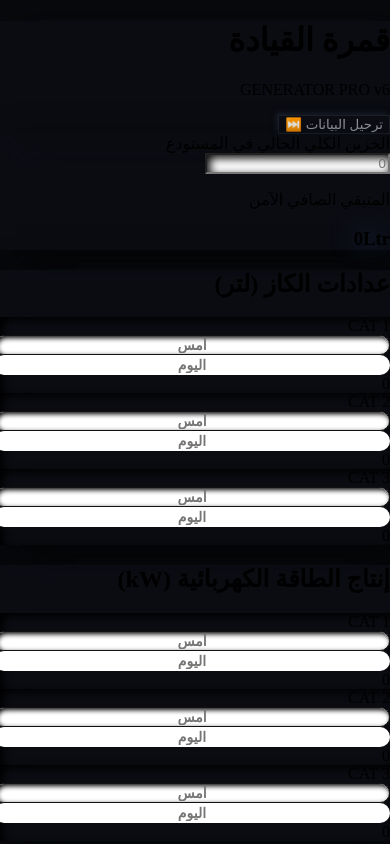
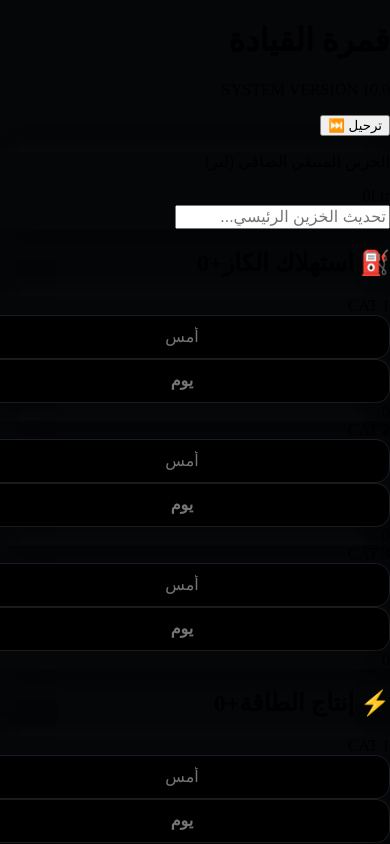
Before and after one commit to Alosh1990/generator-app, a Next.js app: page / in a window 390 px wide. Shown: the top 844 px of the page. Built offline with nearby package versions, Linux system fonts and the light colour scheme.

Commit message:
Rename GeneratorFinalFixedUI to GeneratorPerfectMobile

```diff
--- a/src/app/page.tsx
+++ b/src/app/page.tsx
@@ -1,7 +1,7 @@
 "use client";
 import React, { useState, useEffect, useMemo } from 'react';
 
-export default function GeneratorFinalFixedUI() {
+export default function GeneratorPerfectMobile() {
   const [mounted, setMounted] = useState(false);
   const [fuelRows, setFuelRows] = useState([
     { name: 'CAT 1', yesterday: '', today: '' },
@@ -17,29 +17,26 @@ export default function GeneratorFinalFixedUI() {
 
   useEffect(() => {
     setMounted(true);
-    // استرجاع البيانات الآمن
-    try {
-      const savedFuel = localStorage.getItem('fuel_v6');
-      const savedKW = localStorage.getItem('kw_v6');
-      const savedStock = localStorage.getItem('stock_v6');
+    const savedFuel = localStorage.getItem('f_final_v10');
+    const savedKW = localStorage.getItem('k_final_v10');
+    const savedStock = localStorage.getItem('s_final_v10');
     if (savedFuel) setFuelRows(JSON.parse(savedFuel));
     if (savedKW) setKwRows(JSON.parse(savedKW));
     if (savedStock) setInitialStock(savedStock);
-    } catch (e) { console.error("Error loading data"); }
   }, []);
 
   useEffect(() => {
     if (mounted) {
-      localStorage.setItem('fuel_v6', JSON.stringify(fuelRows));
-      localStorage.setItem('kw_v6', JSON.stringify(kwRows));
-      localStorage.setItem('stock_v6', initialStock);
+      localStorage.setItem('f_final_v10', JSON.stringify(fuelRows));
+      localStorage.setItem('k_final_v10', JSON.stringify(kwRows));
+      localStorage.setItem('s_final_v10', initialStock);
     }
   }, [fuelRows, kwRows, initialStock, mounted]);
 
-  const updateValue = (type: 'fuel' | 'kw', index: number, field: 'yesterday' | 'today', val: string) => {
-    const data = type === 'fuel' ? [...fuelRows] : [...kwRows];
-    data[index][field] = val;
-    type === 'fuel' ? setFuelRows(data) : setKwRows(data);
+  const updateValue = (type: 'f' | 'k', i: number, field: 'yesterday' | 'today', v: string) => {
+    const data = type === 'f' ? [...fuelRows] : [...kwRows];
+    data[i][field] = v;
+    type === 'f' ? setFuelRows(data) : setKwRows(data);
   };
 
   const totals = useMemo(() => {
@@ -51,119 +48,118 @@ export default function GeneratorFinalFixedUI() {
     return { fSums, kSums, totalF, totalK, remaining: remaining || 0 };
   }, [fuelRows, kwRows, initialStock]);
 
-  const safeFormat = (num: number) => (num || 0).toLocaleString('en-US');
-
   if (!mounted) return null;
 
   return (
-    <>
-      {/* 1. الحل السحري للموبايل (Meta Tag) */}
-      <head>
-        <meta name="viewport" content="width=device-width, initial-scale=1.0, maximum-scale=1.0, user-scalable=no" />
-      </head>
+    <div className="min-h-screen bg-[#050608] text-white font-sans selection:bg-blue-500/30 overflow-x-hidden flex justify-center" dir="rtl">
 
-      <div className="min-h-screen bg-[#08090c] text-white p-4 md:p-8 font-sans selection:bg-blue-500/30 overflow-x-hidden" dir="rtl">
+      {/* Container الأساسي - يتوسط في الكمبيوتر ويمرن في الموبايل */}
+      <div className="w-full max-w-[480px] min-h-screen bg-[#090a0f] p-5 md:p-8 space-y-8 shadow-2xl relative border-x border-white/5 pb-20">
 
-        {/* تأثيرات إضاءة خلفية هادئة */}
-        <div className="fixed inset-0 pointer-events-none opacity-40">
-          <div className="absolute top-[-10%] left-[-10%] w-80 h-80 bg-blue-600/20 blur-[100px] rounded-full"></div>
-          <div className="absolute bottom-[-10%] right-[-10%] w-80 h-80 bg-cyan-600/20 blur-[100px] rounded-full"></div>
-        </div>
-
-        <div className="max-w-md mx-auto relative z-10 space-y-6 pb-12">
-
-          {/* الهيدر الفخم */}
-          <header className="os-glass p-6 rounded-[2rem] flex justify-between items-center shadow-3d border border-white/5 mt-2">
+        {/* Header فخم وبسيط */}
+        <header className="flex justify-between items-center pt-2">
           <div>
-              <h1 className="text-xl font-black bg-gradient-to-r from-blue-400 to-cyan-400 bg-clip-text text-transparent italic tracking-tight">قمرة القيادة</h1>
-              <p className="text-[10px] text-slate-600 font-bold tracking-widest mt-1 uppercase">GENERATOR PRO v6</p>
+            <h1 className="text-3xl font-black bg-gradient-to-l from-blue-400 to-cyan-400 bg-clip-text text-transparent italic tracking-tighter">قمرة القيادة</h1>
+            <p className="text-[9px] text-slate-600 font-bold tracking-[0.2em] uppercase">SYSTEM VERSION 10.0</p>
           </div>
           <button
-              onClick={() => confirm("ترحيل البيانات للغد؟") && setFuelRows(fuelRows.map(r => ({ ...r, yesterday: r.today, today: '' })))}
-              className="os-btn text-[10px] font-black px-4 py-2.5 rounded-xl text-blue-400 active:scale-95 transition-all"
+            onClick={() => confirm("ترحيل البيانات؟") && setFuelRows(fuelRows.map(r=>({...r, yesterday:r.today, today:''})))}
+            className="bg-blue-600/10 border border-blue-500/20 text-blue-400 text-[10px] font-black px-4 py-2 rounded-xl active:scale-95 transition-all"
           >
-              ترحيل البيانات ⏭️
+            ترحيل ⏭️
           </button>
         </header>
 
-          {/* المخزون الصافي (تصميم زجاجي عريض للموبايل) */}
-          <div className="os-glass p-8 rounded-[2.5rem] shadow-3d border border-white/5 relative overflow-hidden flex flex-col items-center">
-            <div className="absolute top-0 right-0 w-32 h-32 bg-blue-500/5 blur-3xl opacity-60"></div>
-            <label className="text-[10px] font-black text-slate-600 uppercase tracking-widest mb-3 z-10">الخزين الكلي الحالي في المستودع</label>
+        {/* كارت الخزين الرئيسي - كبير جداً وواضح */}
+        <div className="bg-gradient-to-br from-[#12141c] to-[#090a0f] p-8 rounded-[2.5rem] border border-white/5 shadow-3d relative overflow-hidden group">
+          <div className="absolute top-0 left-0 w-32 h-32 bg-blue-600/5 blur-3xl"></div>
+          <p className="text-[10px] font-bold text-slate-500 uppercase tracking-widest mb-4">الخزين المتبقي الصافي (لتر)</p>
+          <div className="flex items-baseline gap-2 mb-6">
+            <span className="text-7xl font-black text-white tracking-tighter tabular-nums drop-shadow-2xl">
+              {totals.remaining.toLocaleString()}
+            </span>
+            <span className="text-blue-500 font-black text-sm italic">Ltr</span>
+          </div>
           <input
             type="number"
             value={initialStock}
             onChange={(e)=>setInitialStock(e.target.value)}
-              className="w-full bg-black/50 border-2 border-white/5 p-4 rounded-2xl text-4xl font-black text-blue-400 outline-none shadow-inner-3d text-center focus:border-blue-500 transition-all z-10"
-              placeholder="0"
+            placeholder="تحديث الخزين الرئيسي..."
+            className="w-full bg-black/40 border border-white/10 p-5 rounded-2xl text-center text-xl font-black text-blue-400 outline-none focus:border-blue-500/40 transition-all shadow-inner"
           />
-             <p className="text-[10px] font-black text-slate-600 uppercase tracking-widest mt-8 mb-2 z-10">المتبقي الصافي الآمن</p>
-             <h3 className="text-7xl font-black text-white tracking-tighter drop-shadow-3d z-10 animate-text-glow">
-               {safeFormat(totals.remaining)}
-               <span className="text-sm font-normal text-cyan-400 mr-2 italic underline decoration-cyan-900 underline-offset-4">Ltr</span>
-             </h3>
         </div>
 
-          {/* عدادات الكاز - تنسيق محاذي عمودياً للموبايل */}
-          <section className="os-glass rounded-[2.5rem] p-5 shadow-3d border border-blue-900/10 space-y-4">
-            <div className="flex items-center gap-2 mb-1">
-              <span className="w-2 h-5 bg-blue-500 rounded-full shadow-glow-blue"></span>
-              <h2 className="text-sm font-black text-blue-300">عدادات الكاز (لتر)</h2>
-            </div>
+        {/* عدادات الكاز - خطوط واضحة وعريضة */}
+        <section className="space-y-4">
+          <h2 className="text-xs font-black text-slate-500 uppercase tracking-[0.2em] px-2 flex justify-between">
+            <span>⛽ استهلاك الكاز</span>
+            <span className="text-emerald-400">+{totals.totalF}</span>
+          </h2>
           {fuelRows.map((row, idx) => (
-              <div key={idx} className="bg-black/40 p-4 rounded-2xl shadow-inner-3d border border-white/5 flex items-center gap-2 transition-all hover:border-blue-500/30">
-                <span className="w-12 font-black text-[10px] text-slate-500 italic">{row.name}</span>
-                <input type="number" value={row.yesterday} onChange={(e)=>updateValue('fuel', idx, 'yesterday', e.target.value)} className="input-field text-slate-600" placeholder="أمس" />
-                <input type="number" value={row.today} onChange={(e)=>updateValue('fuel', idx, 'today', e.target.value)} className="input-field-active border-blue-500/40 text-blue-100" placeholder="اليوم" />
-                <div className="w-14 text-center font-black text-emerald-400 text-lg">
-                  {totals.fSums[idx] > 0 ? safeFormat(totals.fSums[idx]) : 0}
+            <div key={idx} className="bg-[#11131a] p-5 rounded-[2rem] border border-white/5 flex items-center gap-3 shadow-3d transition-all active:bg-[#1a1d29]">
+              <span className="w-14 font-black text-[10px] text-blue-300 italic uppercase">{row.name}</span>
+              <input type="number" value={row.yesterday} onChange={(e)=>updateValue('f', idx, 'yesterday', e.target.value)} className="ios-input" placeholder="أمس" />
+              <input type="number" value={row.today} onChange={(e)=>updateValue('f', idx, 'today', e.target.value)} className="ios-input-active" placeholder="يوم" />
+              <div className="w-20 text-center font-black text-2xl text-emerald-400 drop-shadow-glow">
+                {totals.fSums[idx] > 0 ? totals.fSums[idx] : 0}
               </div>
             </div>
           ))}
         </section>
 
-          {/* عدادات الطاقة - تنسيق محاذي عمودياً للموبايل */}
-          <section className="os-glass rounded-[2.5rem] p-5 shadow-3d border border-cyan-900/10 space-y-4">
-            <div className="flex items-center gap-2 mb-1">
-              <span className="w-2 h-5 bg-cyan-500 rounded-full shadow-glow-cyan"></span>
-              <h2 className="text-sm font-black text-cyan-300">إنتاج الطاقة الكهربائية (kW)</h2>
-            </div>
+        {/* عدادات الطاقة - تناسق ألوان */}
+        <section className="space-y-4">
+          <h2 className="text-xs font-black text-slate-500 uppercase tracking-[0.2em] px-2 flex justify-between">
+            <span>⚡ إنتاج الطاقة</span>
+            <span className="text-purple-400">+{totals.totalK}</span>
+          </h2>
           {kwRows.map((row, idx) => (
-              <div key={idx} className="bg-black/40 p-4 rounded-2xl shadow-inner-3d border border-white/5 flex items-center gap-2 transition-all hover:border-cyan-500/30">
-                <span className="w-12 font-black text-[10px] text-slate-500 italic">{row.name}</span>
-                <input type="number" value={row.yesterday} onChange={(e)=>updateValue('kw', idx, 'yesterday', e.target.value)} className="input-field text-slate-600" placeholder="أمس" />
-                <input type="number" value={row.today} onChange={(e)=>updateValue('kw', idx, 'today', e.target.value)} className="input-field-active border-cyan-500/40 text-cyan-100" placeholder="اليوم" />
-                <div className="w-14 text-center font-black text-cyan-400 text-lg">
-                  {totals.kSums[idx] > 0 ? safeFormat(totals.kSums[idx]) : 0}
+            <div key={idx} className="bg-[#11131a] p-5 rounded-[2rem] border border-white/5 flex items-center gap-3 shadow-3d transition-all active:bg-[#1a1d29]">
+              <span className="w-14 font-black text-[10px] text-purple-300 italic uppercase">{row.name}</span>
+              <input type="number" value={row.yesterday} onChange={(e)=>updateValue('k', idx, 'yesterday', e.target.value)} className="ios-input" placeholder="أمس" />
+              <input type="number" value={row.today} onChange={(e)=>updateValue('k', idx, 'today', e.target.value)} className="ios-input-active !border-purple-500/20" placeholder="يوم" />
+              <div className="w-20 text-center font-black text-2xl text-blue-400 drop-shadow-glow">
+                {totals.kSums[idx] > 0 ? totals.kSums[idx] : 0}
               </div>
             </div>
           ))}
         </section>
 
+        <footer className="text-center pt-10 opacity-20 text-[9px] font-bold tracking-[0.4em]">
+          SECURE INTERFACE • 2026
+        </footer>
       </div>
 
-        {/* ستايل مخصص لضمان استجابة الموبايل */}
       <style jsx global>{`
-          @keyframes textGlow { 0%, 100% { filter: drop-shadow(0 0 5px rgba(255,255,255,0.2)); } 50% { filter: drop-shadow(0 0 15px rgba(59,130,246,0.4)); } }
-          .animate-text-glow { animation: textGlow 4s infinite ease-in-out; }
-          .os-glass { background: rgba(13, 15, 22, 0.7); backdrop-filter: blur(20px); -webkit-backdrop-filter: blur(20px); }
-          .shadow-3d { box-shadow: 15px 15px 40px #040507, -5px -5px 15px rgba(255,255,255,0.01); }
-          .shadow-inner-3d { box-shadow: inset 3px 3px 10px #000, inset -1px -1px 5px rgba(255,255,255,0.01); }
-          .shadow-glow-blue { box-shadow: 0 0 10px rgba(59, 130, 246, 0.4); }
-          .shadow-glow-cyan { box-shadow: 0 0 10px rgba(6, 182, 212, 0.4); }
-          .drop-shadow-3d { filter: drop-shadow(5px 5px 3px #000); }
+        body { background-color: #050608; margin: 0; padding: 0; }
+        .no-scrollbar::-webkit-scrollbar { display: none; }
+        .shadow-3d { box-shadow: 10px 10px 30px rgba(0,0,0,0.5), -5px -5px 15px rgba(255,255,255,0.02); }
+        .drop-shadow-glow { filter: drop-shadow(0 0 8px currentColor); }
 
-          .os-btn { background: #0c0e14; border: 1px solid #1c222d; color: #a1a1aa; box-shadow: 4px 4px 10px #040507, -2px -2px 5px #1c222d; transition: all 0.2s; cursor: pointer; }
-          .os-btn:active { transform: translateY(2px); box-shadow: 1px 1px 2px #040507, -1px -1px 2px #1c222d; color: #fff; }
+        .ios-input {
+          width: 100%; background: #000; border: 1px solid #1a1b23; border-radius: 14px;
+          padding: 12px; text-align: center; font-size: 16px; color: #444; outline: none;
+          box-shadow: inset 2px 2px 5px #000;
+        }
 
-          .input-field { width: 100%; bg: #0a0c10; border: 1px solid #111; border-radius: 10px; p: 10px; text-align: center; font-weight: 700; font-size: 14px; outline: none; box-shadow: inset 2px 2px 5px #000; }
-          .input-field-active { width: 100%; bg: #0a0c10; border: 1px solid rgba(255,255,255,0.1); border-radius: 10px; p: 10px; text-align: center; font-weight: 900; font-size: 14px; outline: none; transition: all 0.3s; }
-          .input-field-active:focus { border-color: rgba(255,255,255,0.3); transform: scale(1.05); }
+        .ios-input-active {
+          width: 100%; background: #000; border: 1px solid rgba(255,255,255,0.1); border-radius: 14px;
+          padding: 12px; text-align: center; font-size: 16px; color: #fff; font-weight: 900;
+          outline: none; transition: all 0.3s; box-shadow: inset 2px 2px 5px #000;
+        }
+
+        .ios-input-active:focus {
+          border-color: #3b82f6; background: #0d0e12; transform: scale(1.05);
+          box-shadow: 0 0 15px rgba(59,130,246,0.2);
+        }
 
         input::-webkit-outer-spin-button, input::-webkit-inner-spin-button { -webkit-appearance: none; margin: 0; }
-          body { background-color: #08090c; margin: 0; }
+
+        /* ضبط حجم الخط تلقائياً للموبايل لمنع الـ Zoom */
+        @media screen and (max-width: 768px) {
+          input { font-size: 16px !important; }
+        }
       `}</style>
     </div>
-    </>
   );
 }
```
Lines whose indentation alone changed are shown as unchanged.
